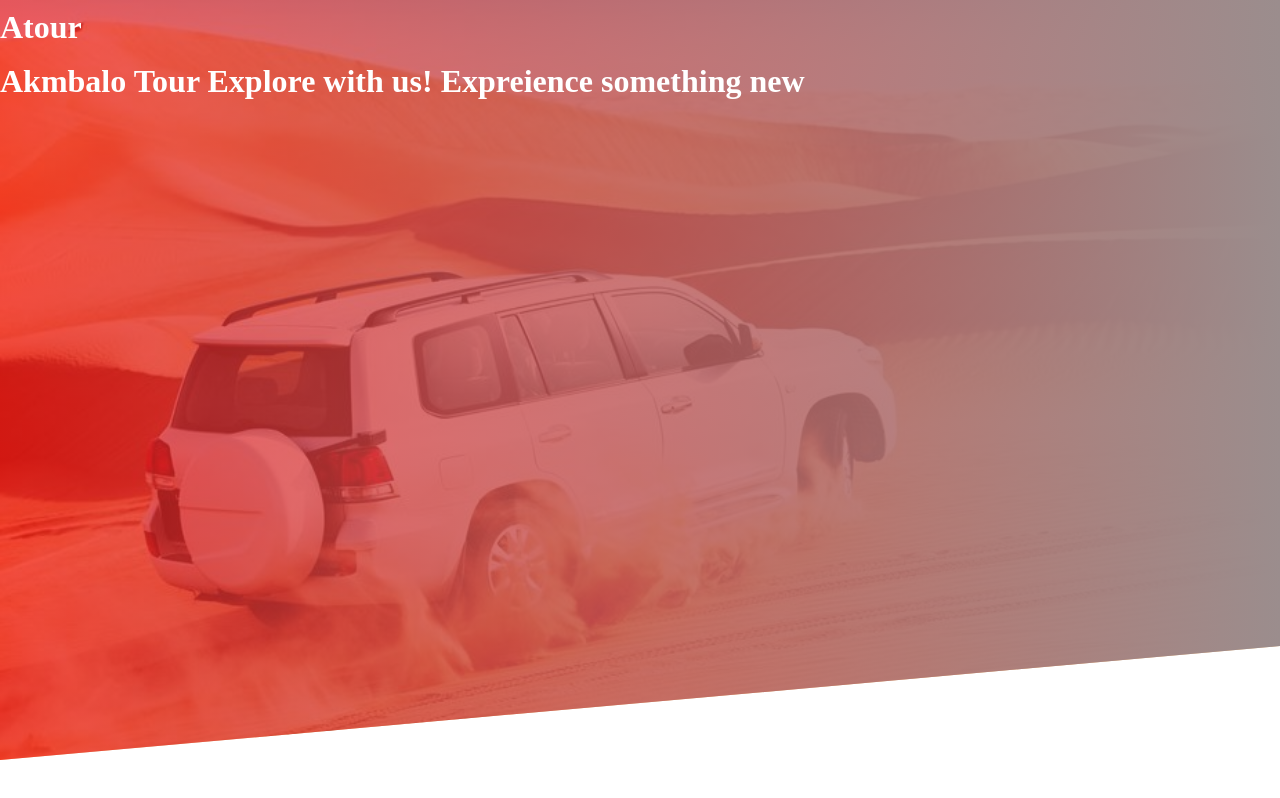
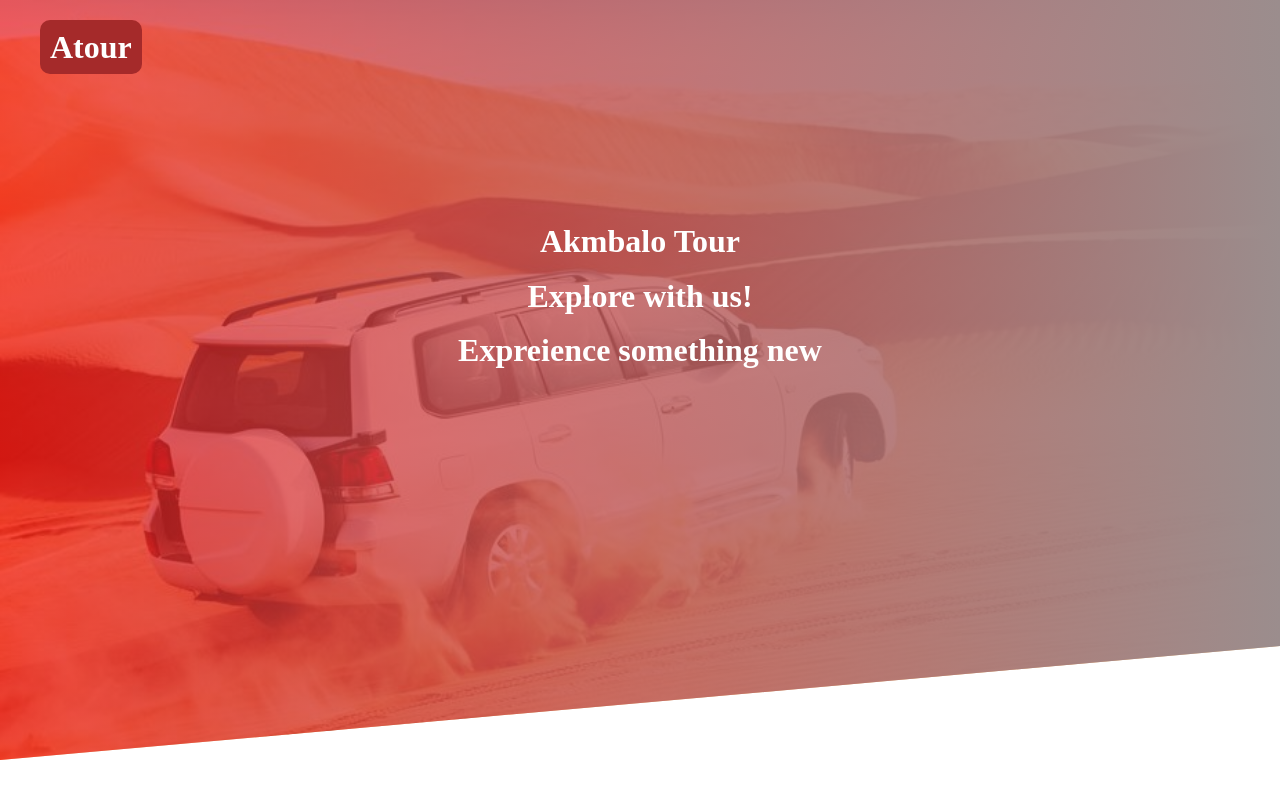
Before and after one commit to nashee/html-css-003, a plain HTML site: page index.html in a window 1280 px wide. Drawn offline with Linux system fonts and the light colour scheme.

Commit message:
logo is added on the right corner of the head using position absolute and relative proporty

```diff
--- a/css/style.scss
+++ b/css/style.scss
@@ -10,6 +10,7 @@ body {
     line-height: 1.7;
     color: white;
 
+
 }
 
 header {
@@ -18,6 +19,29 @@ header {
     background-size: cover;
     background-position-y: top;
     clip-path: polygon(0 0, 100% 0, 100% 85%, 0 100%);
+    position: relative;
+
+    .main-header {
+         text-align: center;
+         margin-top: 20vh;
+         .main-header-one {
+             display: block;
+         }
+         .main-header-two {
+             display: block;
+         }
 
 
-}
+    }
+
+    .logo{
+        position: relative;
+        top: 20px;
+        left: 40px;
+        background: brown;
+        padding: 0 10px;
+        border-radius: 10px;
+        display: inline-block;
+    }
+
+}  // end of header
```
Also changed, not shown: css/style.css, 1 other file.
